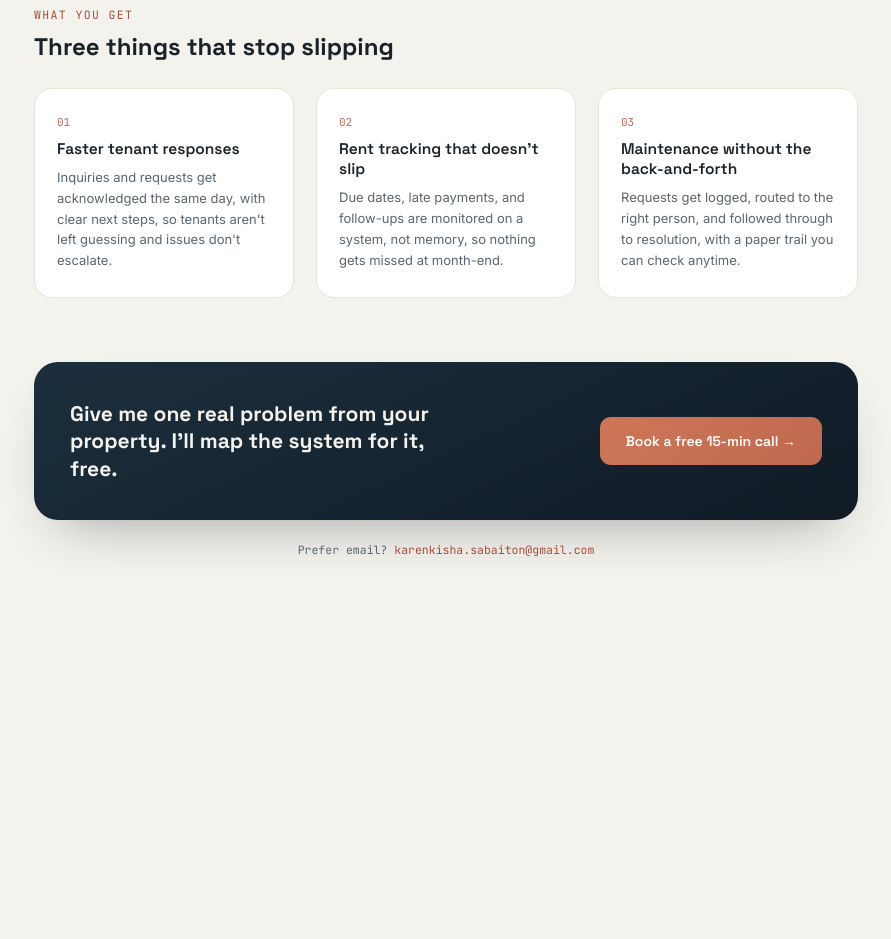
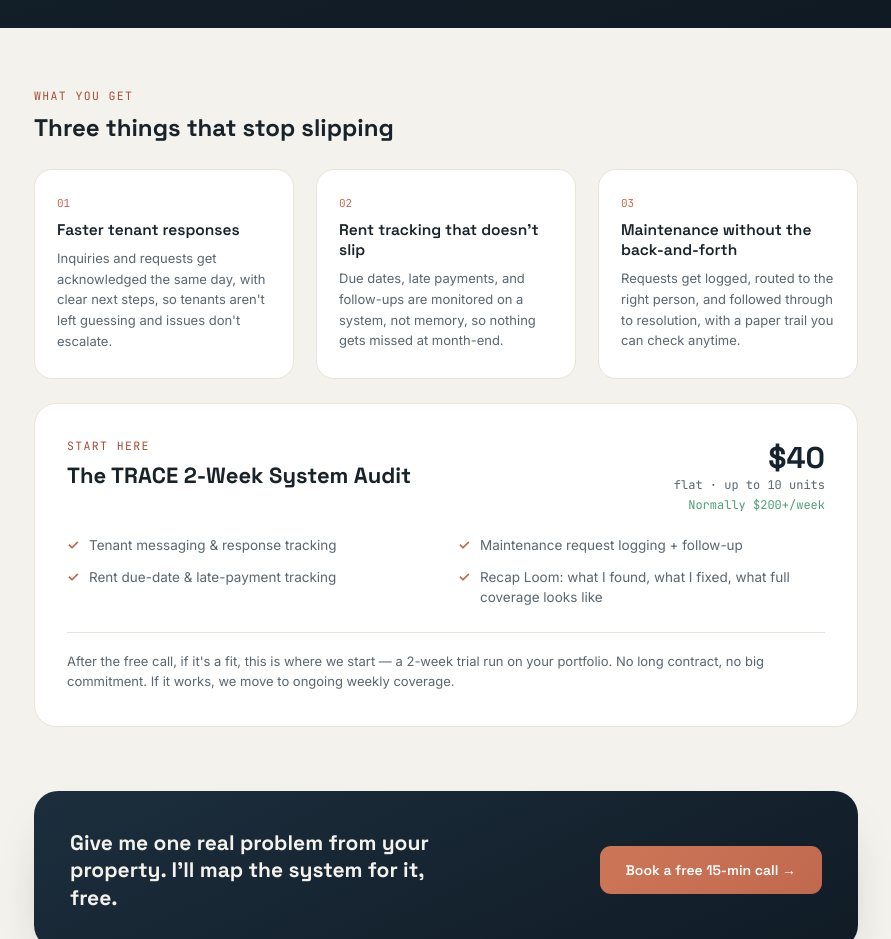
Before and after one commit to karenkisha/karenkisha-portfolio, a plain HTML site: page services.html in a window 1280 px wide. Shown: the part 635-1574 px from the top of the page, without its empty margins (194-1085 px from the left). Before the commit the page ends 1283 px from the top, so only its background shows below. Drawn offline with Linux system fonts and the light colour scheme.

Commit message:
Update services.html

```diff
--- a/services.html
+++ b/services.html
@@ -72,7 +72,11 @@
     margin-bottom:18px;max-width:20ch;
   }
   h1.headline em{font-style:normal;color:var(--gold);}
-  .sub{font-size:15.5px;line-height:1.65;color:var(--mist);max-width:52ch;margin-bottom:30px;}
+  .sub{font-size:15.5px;line-height:1.65;color:var(--mist);max-width:52ch;margin-bottom:16px;}
+  .credibility{
+    font-size:13.5px;line-height:1.6;color:var(--gold);max-width:52ch;margin-bottom:30px;
+    font-style:normal;border-left:2px solid var(--gold);padding-left:14px;
+  }
   .cta-row{display:flex;gap:14px;flex-wrap:wrap;align-items:center;}
   .btn{
     font-family:'Space Grotesk',sans-serif;font-weight:600;font-size:14px;
@@ -102,6 +106,45 @@
   .value-card p{font-size:13px;color:var(--ink-soft);line-height:1.6;margin:0;}
   @media (max-width:700px){.value-grid{grid-template-columns:1fr;}}
 
+  /* TRIAL / BRIDGE SECTION */
+  section.trial{padding:12px 0 12px;}
+  .trial-panel{
+    background:#fff;border:1px solid var(--linen-deep);border-radius:22px;
+    padding:34px 32px;
+  }
+  .trial-top{
+    display:flex;justify-content:space-between;align-items:flex-start;gap:20px;flex-wrap:wrap;
+    margin-bottom:22px;
+  }
+  .trial-eyebrow{
+    font-family:'JetBrains Mono',monospace;font-size:11.5px;letter-spacing:.12em;text-transform:uppercase;
+    color:var(--clay-deep);margin-bottom:8px;
+  }
+  .trial-panel h2{font-size:22px;line-height:1.3;max-width:36ch;}
+  .trial-price{
+    text-align:right;flex:none;
+  }
+  .trial-price .amount{font-family:'Space Grotesk',sans-serif;font-weight:700;font-size:30px;color:var(--navy);}
+  .trial-price .period{font-family:'JetBrains Mono',monospace;font-size:12px;color:var(--ink-soft);}
+  .trial-value{
+    font-family:'JetBrains Mono',monospace;font-size:12px;color:var(--good);margin-top:4px;
+  }
+  .trial-list{
+    list-style:none;margin:0 0 24px;padding:0;
+    display:grid;grid-template-columns:1fr 1fr;gap:12px 24px;
+  }
+  .trial-list li{
+    font-size:13.5px;color:var(--ink-soft);line-height:1.5;padding-left:22px;position:relative;
+  }
+  .trial-list li::before{
+    content:"✓";position:absolute;left:0;top:0;color:var(--clay);font-weight:600;
+  }
+  @media (max-width:600px){.trial-list{grid-template-columns:1fr;}}
+  .trial-bridge{
+    font-size:13px;color:var(--ink-soft);line-height:1.6;margin-bottom:0;
+    border-top:1px solid var(--linen-deep);padding-top:18px;
+  }
+
   /* CLOSING CTA */
   section.closing{padding:52px 0 80px;}
   .closing-panel{
@@ -119,6 +162,8 @@
 
   @media (max-width:600px){
     .closing-panel{flex-direction:column;align-items:flex-start;}
+    .trial-top{flex-direction:column;}
+    .trial-price{text-align:left;}
   }
 </style>
 </head>
@@ -145,6 +190,7 @@
     <div class="eyebrow">Property Management Operations VA</div>
     <h1 class="headline">Your rent follow-ups, tenant replies, and maintenance tickets — <em>handled</em>, not piling up.</h1>
     <p class="sub">I run the day-to-day operations behind your units: tenant communication, rent tracking, and maintenance coordination, kept on schedule and documented, so nothing slips through.</p>
+    <p class="credibility">Background in hotel operations and accounting — I've handled guest escalations and financial reconciliation under pressure, long before I handled tenants.</p>
     <div class="cta-row">
       <a class="btn solid" href="https://calendly.com/karenkisha-work/intro-call" target="_blank" rel="noopener">Book a free 15-min call →</a>
       <span class="cta-note">No pressure, just a fit check.</span>
@@ -178,6 +224,31 @@
   </div>
 </section>
 
+<section class="trial">
+  <div class="wrap">
+    <div class="trial-panel">
+      <div class="trial-top">
+        <div>
+          <div class="trial-eyebrow">Start here</div>
+          <h2>The TRACE 2-Week System Audit</h2>
+        </div>
+        <div class="trial-price">
+          <div class="amount">$40</div>
+          <div class="period">flat · up to 10 units</div>
+          <div class="trial-value">Normally $200+/week</div>
+        </div>
+      </div>
+      <ul class="trial-list">
+        <li>Tenant messaging &amp; response tracking</li>
+        <li>Maintenance request logging + follow-up</li>
+        <li>Rent due-date &amp; late-payment tracking</li>
+        <li>Recap Loom: what I found, what I fixed, what full coverage looks like</li>
+      </ul>
+      <p class="trial-bridge">After the free call, if it's a fit, this is where we start — a 2-week trial run on your portfolio. No long contract, no big commitment. If it works, we move to ongoing weekly coverage.</p>
+    </div>
+  </div>
+</section>
+
 <section class="closing">
   <div class="wrap">
     <div class="closing-panel">
```
